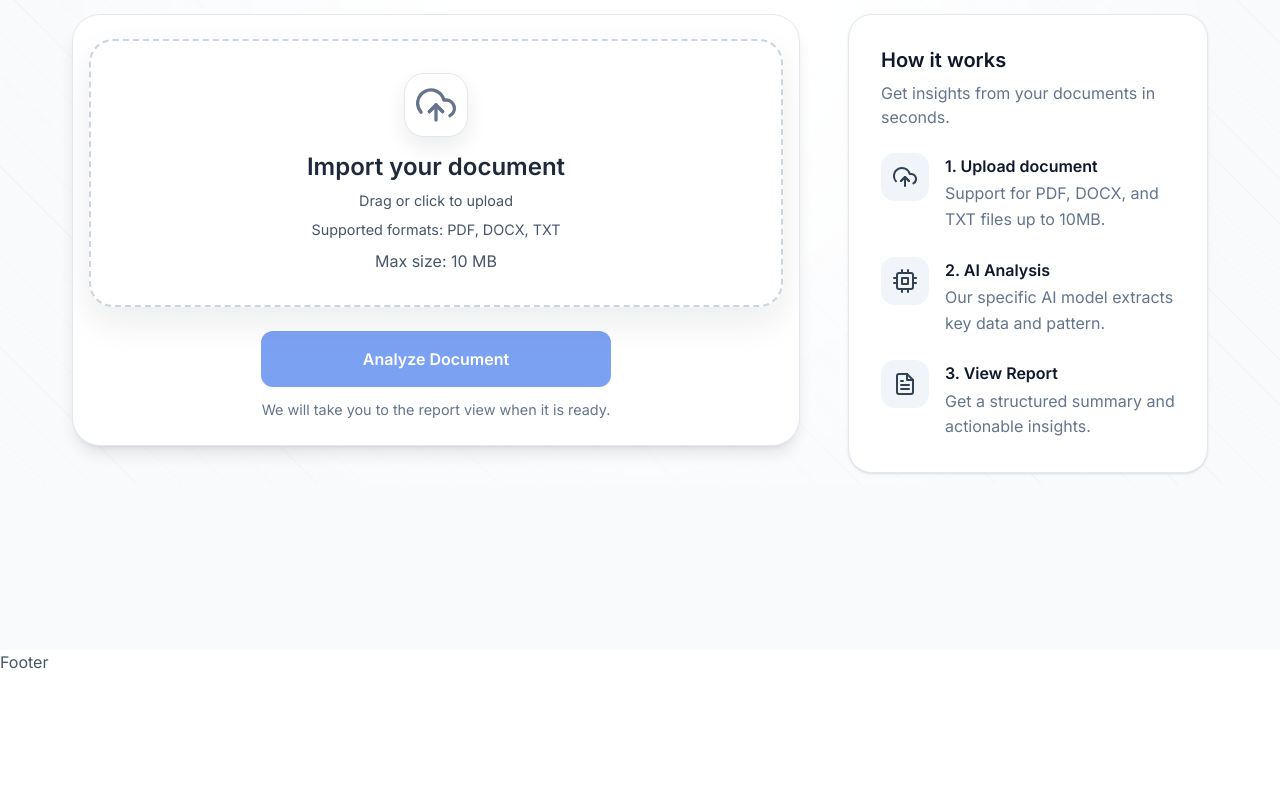
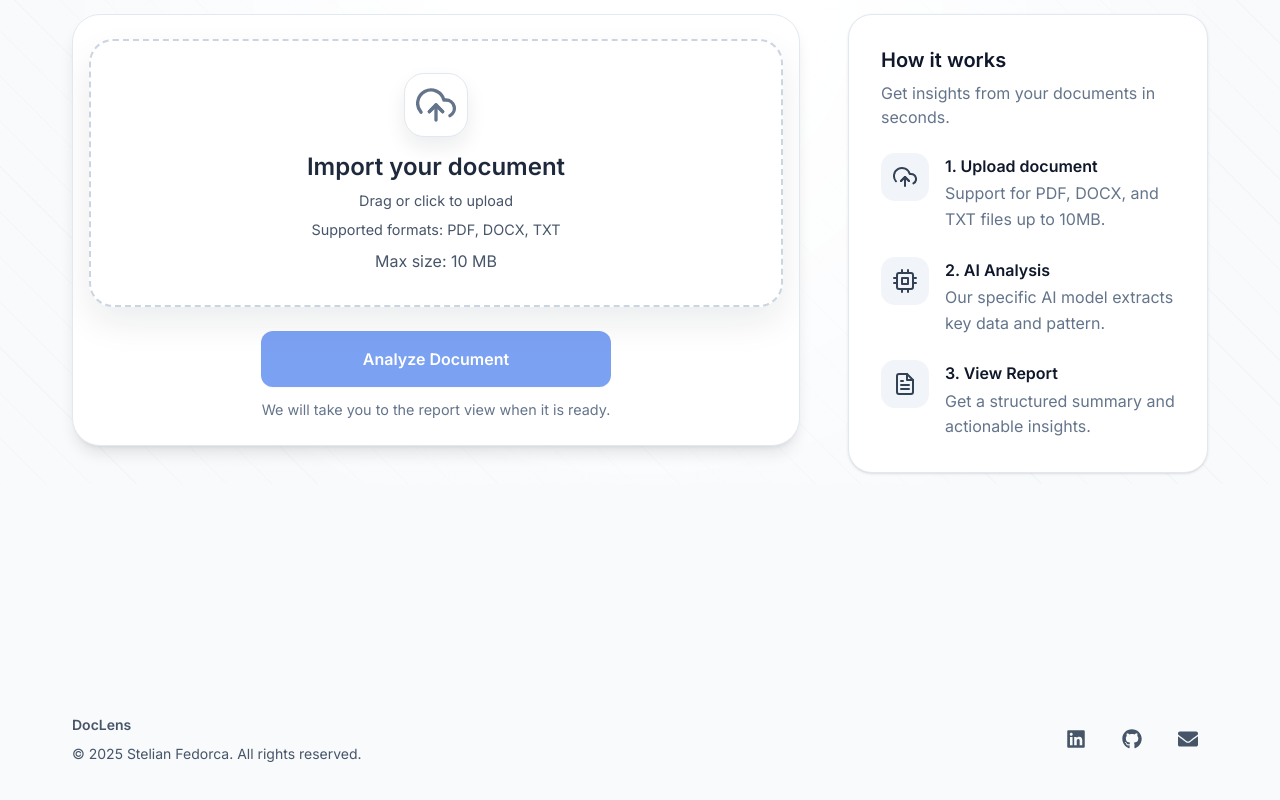
Before and after one commit to stelianfedorca/document-analyzer-llm, a Next.js app: page /analyze/upload in a window 1280 px wide. Shown: the part 316-1116 px from the top of the page. Built offline with nearby package versions, Linux system fonts and the light colour scheme; no server answers.

Commit message:
add Footer component with styling and social links

```diff
--- a/src/components/layouts/AppShell/AppShell.module.css
+++ b/src/components/layouts/AppShell/AppShell.module.css
@@ -71,10 +71,3 @@
   padding-top: calc(3rem + var(--header-height));
   padding-bottom: 3rem;
 }
-
-.footer {
-  height: 150px;
-  border: "1px solid";
-  border-color: #e5e7eb;
-  background-color: #ffff;
-}
--- a/src/components/layouts/AppShell/AppShell.tsx
+++ b/src/components/layouts/AppShell/AppShell.tsx
@@ -1,4 +1,5 @@
 import { Header } from "../Header";
+import { Footer } from "../Footer";
 import { MaxWidthWrapper } from "../MaxWidthWrapper";
 import styles from "./AppShell.module.css";
 
@@ -9,7 +10,7 @@ export default function AppShell({ children }: { children: React.ReactNode }) {
       <main className={styles.main}>
         <MaxWidthWrapper>{children}</MaxWidthWrapper>
       </main>
-      <footer className={styles.footer}>Footer</footer>
+      <Footer />
     </div>
   );
 }
--- /dev/null
+++ b/src/components/layouts/Footer/Footer.module.css
@@ -0,0 +1,122 @@
+.footer {
+  padding: 4rem 0;
+  border-top: 1px solid var(--gray-200);
+  background-color: var(--background);
+  color: var(--gray-600);
+  font-size: 0.875rem;
+}
+
+.inner {
+  display: flex;
+  flex-direction: column;
+  align-items: center;
+  justify-content: space-between;
+  gap: 1.5rem;
+}
+
+@media (min-width: 640px) {
+  .inner {
+    flex-direction: row;
+  }
+}
+
+.brandColumn {
+  display: flex;
+  flex-direction: column;
+  align-items: center;
+  gap: 0.5rem;
+}
+
+@media (min-width: 640px) {
+  .brandColumn {
+    align-items: flex-start;
+  }
+}
+
+.brandName {
+  font-weight: 600;
+  color: var(--gray-900);
+}
+
+.copyright {
+  color: var(--gray-500);
+}
+
+.socialRow {
+  display: flex;
+  align-items: center;
+  gap: 1rem;
+}
+
+.socialLink {
+  display: flex;
+  align-items: center;
+  justify-content: center;
+  width: 2.5rem;
+  height: 2.5rem;
+  border-radius: 9999px;
+  background-color: var(--gray-100);
+  color: var(--gray-600);
+  transition: all 0.2s ease;
+}
+
+.socialLink:hover {
+  background-color: var(--gray-200);
+  color: var(--text-heading);
+  transform: scale(1.05);
+}
+
+.socialIcon {
+  width: 1.25rem;
+  height: 1.25rem;
+}
+
+.copyButton {
+  display: flex;
+  align-items: center;
+  justify-content: center;
+  width: 2.5rem;
+  height: 2.5rem;
+  border-radius: 9999px;
+  background-color: var(--gray-100);
+  color: var(--gray-600);
+  border: none;
+  cursor: pointer;
+  transition: all 0.2s ease;
+  position: relative;
+}
+
+.copyButton:hover {
+  background-color: var(--gray-200);
+  color: var(--text-heading);
+  transform: scale(1.05);
+}
+
+/* Optional: Tooltip for copy feedback if Toast isn't clear enough,
+   but toast is preferred. */
+
+.emailText {
+  color: var(--gray-600);
+  font-weight: 500;
+  margin-left: 0.5rem;
+}
+
+/* Increase click target size for icons */
+.socialLink,
+.copyButton {
+  position: relative;
+}
+
+.socialLink::after,
+.copyButton::after {
+  position: absolute;
+  content: "";
+
+  --click-target-minimum-size: 44px;
+  --inset-by: min(0px, calc((100% - var(--click-target-minimum-size)) / 2));
+
+  top: var(--inset-by);
+  bottom: var(--inset-by);
+  left: var(--inset-by);
+  right: var(--inset-by);
+}
--- /dev/null
+++ b/src/components/layouts/Footer/Footer.tsx
@@ -0,0 +1,71 @@
+"use client";
+
+import { useState } from "react";
+import { FaGithub, FaLinkedin, FaEnvelope, FaCheck } from "react-icons/fa";
+import styles from "./Footer.module.css";
+import { MaxWidthWrapper } from "@/components/layouts/MaxWidthWrapper";
+import { useToast } from "@/components/ui/ToastProvider/ToastProvider";
+
+export function Footer() {
+  const currentYear = new Date().getFullYear();
+
+  const [isCopied, setIsCopied] = useState(false);
+
+  const handleCopyEmail = async () => {
+    try {
+      await navigator.clipboard.writeText("stelian.fedorca25@gmail.com");
+      setIsCopied(true);
+      setTimeout(() => setIsCopied(false), 2000);
+    } catch (err) {
+      console.error("Failed to copy email:", err);
+    }
+  };
+
+  return (
+    <footer className={styles.footer}>
+      <MaxWidthWrapper>
+        <div className={styles.inner}>
+          <div className={styles.brandColumn}>
+            <span className={styles.brandName}>DocLens</span>
+            <span className={styles.copyright}>
+              © {currentYear} Stelian Fedorca. All rights reserved.
+            </span>
+          </div>
+
+          <div className={styles.socialRow}>
+            <a
+              href="https://www.linkedin.com/in/stelian-fedorca-08a4b7186/"
+              target="_blank"
+              rel="noopener noreferrer"
+              className={styles.socialLink}
+              aria-label="LinkedIn Profile"
+            >
+              <FaLinkedin className={styles.socialIcon} />
+            </a>
+            <a
+              href="https://github.com/stelianfedorca"
+              target="_blank"
+              rel="noopener noreferrer"
+              className={styles.socialLink}
+              aria-label="GitHub Profile"
+            >
+              <FaGithub className={styles.socialIcon} />
+            </a>
+            <button
+              onClick={handleCopyEmail}
+              className={styles.copyButton}
+              aria-label="Copy Email Address"
+              title="Copy Email: stelian.fedorca25@gmail.com"
+            >
+              {isCopied ? (
+                <FaCheck className={styles.socialIcon} />
+              ) : (
+                <FaEnvelope className={styles.socialIcon} />
+              )}
+            </button>
+          </div>
+        </div>
+      </MaxWidthWrapper>
+    </footer>
+  );
+}
--- /dev/null
+++ b/src/components/layouts/Footer/index.ts
@@ -0,0 +1 @@
+export { Footer } from "./Footer";
```
